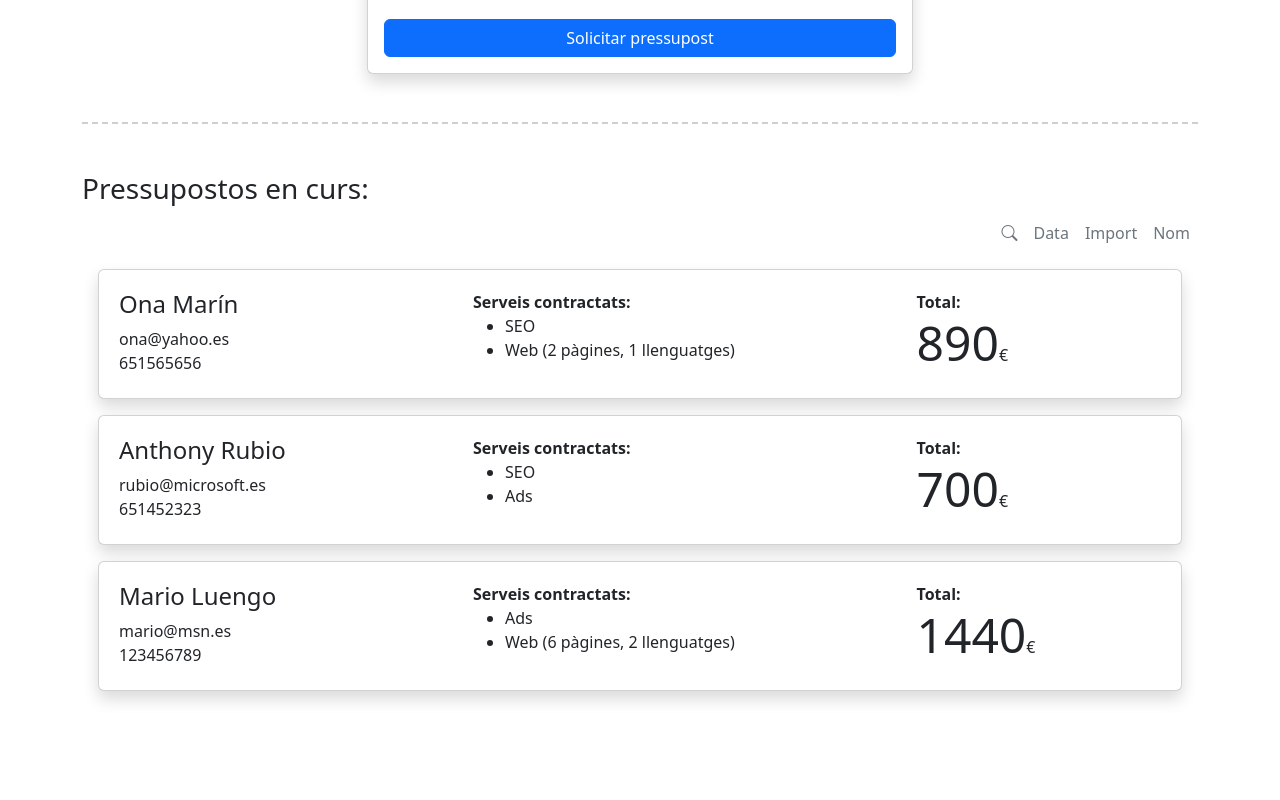
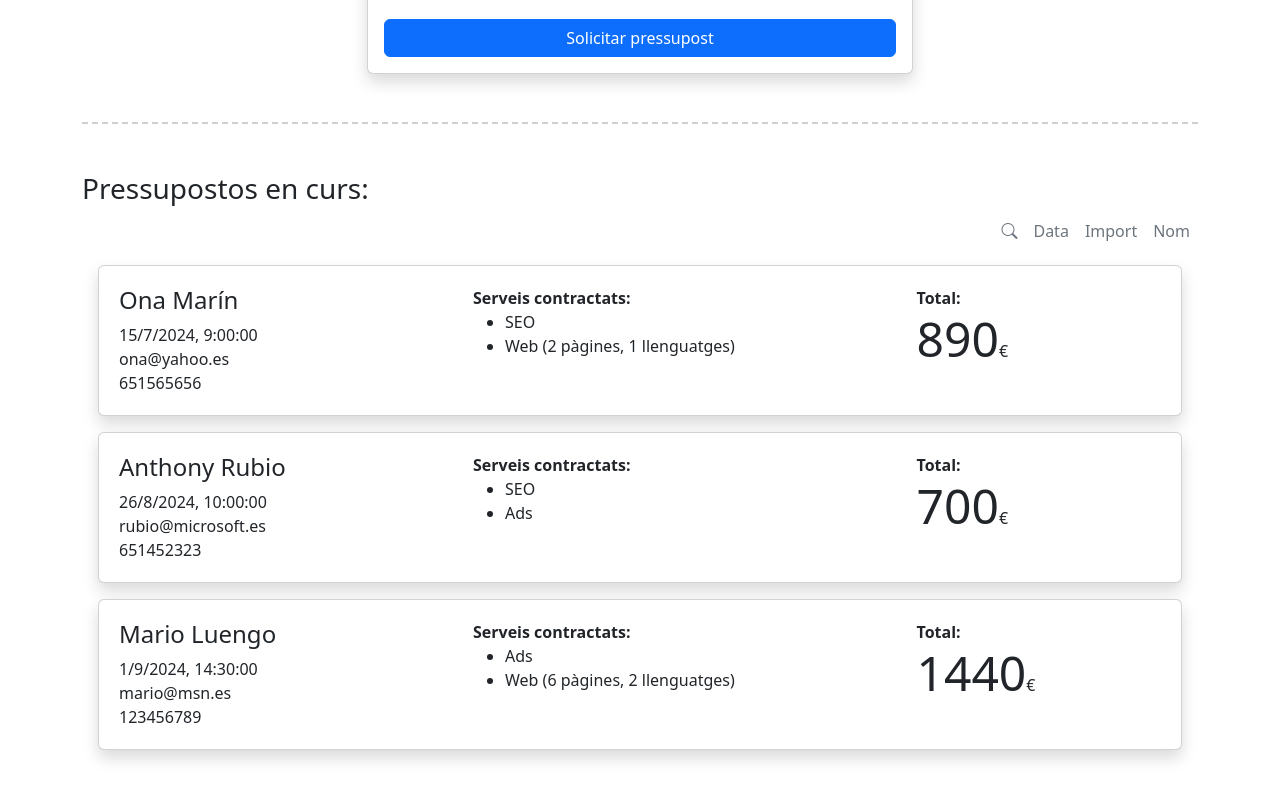
Before and after one commit to mmartincasas/Sprint-6, an Angular app: page / in a window 1280 px wide. Shown: the part 852-1652 px from the top of the page. Before the commit the page ends 1607 px from the top, so only its background shows below. Built offline with nearby package versions, Linux system fonts and the light colour scheme.

Commit message:
Added sort and filter by name (exercise 6 & 7)

```diff
--- a/src/app/components/budget-list/budget-list.component.html
+++ b/src/app/components/budget-list/budget-list.component.html
@@ -1,22 +1,35 @@
 
 <h3>Pressupostos en curs:</h3>
 
+
+<form [formGroup]="formSearch">
     <header class="d-flex flex-wrap justify-content-end">
-    <ul class="nav col-12 col-md-auto">
+        <ul class="nav align-items-center">
+
+                <a class="btn btn-nav-custom px-2 link-secondary col-12 col-md-auto">
+                    <div *ngIf="activeSearch; else onlySearchIcon">
+                        <div class="search-input position-relative">
+                            <input type="search" class="form-control form-control-sm ps-5" formControlName="search-name">
+                            <i class="bi bi-search position-absolute top-50 translate-middle-y search-icon" (click)="changeIconSearch()"></i>
+                        </div>
+                    </div>
+                    <ng-template #onlySearchIcon>
+                        <i class="bi bi-search" (click)="changeIconSearch()"></i>
+                    </ng-template>
+                </a>
+
             <li>
-            <a href="#" class="nav-link px-2 link-secondary"><i class="bi bi-search"></i></a>
+                <a class="btn btn-nav-custom px-2 link-secondary" (click)="budgetService.sortByDate()">Data</a>
             </li>
             <li>
-            <a href="#" class="nav-link px-2 link-secondary">Data</a>
+                <a class="btn btn-nav-custom px-2 link-secondary" (click)="budgetService.sortByTotalBudget()">Import</a>
             </li>
             <li>
-            <a href="#" class="nav-link px-2 link-secondary">Import</a>
-        </li>
-        <li>
-            <a href="#" class="nav-link px-2 link-secondary">Nom</a>
+                <a class="btn btn-nav-custom px-2 link-secondary" (click)="budgetService.sortByName()">Nom</a>
             </li>
         </ul>
     </header>
+</form>
 
 
 @if(budgetClients.length>0) {
@@ -29,8 +42,10 @@
                     <div class="col-md-3 m-1">
                         <h4 class="card-title">{{budgetClients[$index].name}}</h4>
                         <p class="card-text">
+                            {{budgetClients[$index].date.toLocaleString('es-ES', {hour12: false})}}<br>
                             {{budgetClients[$index].email}}<br>
                             {{budgetClients[$index].phone}}
+
                         </p>
                     </div>
                     <div class="col-md-4 m-1">
--- a/src/app/components/budget-list/budget-list.component.scss
+++ b/src/app/components/budget-list/budget-list.component.scss
@@ -0,0 +1,15 @@
+.btn-nav-custom {
+    border: 0;
+
+    &:hover {
+        color: #0e53de !important;
+    }
+
+    &:active {
+        font-weight: bold;
+    }
+}
+
+.search-icon {
+    right: 15px;
+ }
--- a/src/app/components/budget-list/budget-list.component.ts
+++ b/src/app/components/budget-list/budget-list.component.ts
@@ -1,27 +1,41 @@
-import { Component } from '@angular/core';
+import { Component, OnInit } from '@angular/core';
+import { CommonModule } from '@angular/common';
 import BudgetClient from '../../models/budgetClient';
 import { BudgetService } from '../../services/budget.service';
+import { FormBuilder, FormGroup, ReactiveFormsModule } from '@angular/forms';
 
 @Component({
   selector: 'app-budget-list',
   standalone: true,
-  imports: [],
+  imports: [CommonModule, ReactiveFormsModule],
   templateUrl: './budget-list.component.html',
   styleUrl: './budget-list.component.scss'
 })
-export class BudgetListComponent {
+export class BudgetListComponent implements OnInit {
 
   public budgetClients: BudgetClient [] = [];
+  public activeSearch: boolean = false;
+  public searchTerm: string = '';
 
-  constructor(protected budgetService: BudgetService){
+  public formSearch: FormGroup;
 
+  constructor(protected budgetService: BudgetService, private fb: FormBuilder){
     this.budgetClients = budgetService.budgetClients;
 
-    console.log(this.budgetClients);
+    this. formSearch = this.fb.group({
+      'search-name': ['']
+    });
+  }
 
+  ngOnInit(): void {
+    this.formSearch.get('search-name')?.valueChanges.subscribe(
+      value => { this.budgetClients = this.budgetService.filterByName(value) }
+    );
+  }
+
+  changeIconSearch(){
+    this.activeSearch = !this.activeSearch;
   }
 
 
-
-
 }
--- a/src/app/components/home/home.component.html
+++ b/src/app/components/home/home.component.html
@@ -154,7 +154,7 @@
 
                         @if(errorSubmitBudget){
                             <div class="row my-2">
-                                <small class="text-danger">No registrat. Revisa que les teves dades siguin correctes.</small>
+                                <small class="text-danger">No registrat. Revisa que el presupost i les teves dades siguin correctes.</small>
                             </div>
                         }
 
--- a/src/app/components/home/home.component.ts
+++ b/src/app/components/home/home.component.ts
@@ -80,7 +80,7 @@ export class HomeComponent implements OnInit {
 
     this.formClientBudget.markAllAsTouched();
 
-    if(this.formClientBudget.invalid){
+    if(this.formClientBudget.invalid||this.budget.totalBudget==0){
       this.submitBudget = false;
       this.errorSubmitBudget = true;
     }else{
@@ -89,6 +89,7 @@ export class HomeComponent implements OnInit {
         name: this.formClientBudget.get('name')?.value,
         phone: this.formClientBudget.get('phone')?.value,
         email: this.formClientBudget.get('email')?.value,
+        date: new Date(),
         hiredServices: this.budget
       }
 
--- a/src/app/models/budgetClient.ts
+++ b/src/app/models/budgetClient.ts
@@ -4,5 +4,6 @@ export default interface BudgetClient {
     name: string,
     phone: string,
     email: string,
+    date: Date,
     hiredServices: Budget
 }
--- a/src/app/services/budget.service.ts
+++ b/src/app/services/budget.service.ts
@@ -19,6 +19,7 @@ export class BudgetService {
       name: 'Ona Marín',
       phone: '651565656',
       email: 'ona@yahoo.es',
+      date: new Date('2024-07-15T09:00:00Z'),
       hiredServices: {
         seo: true,
         ads: false,
@@ -33,6 +34,7 @@ export class BudgetService {
       name: 'Anthony Rubio',
       phone: '651452323',
       email: 'rubio@microsoft.es',
+      date: new Date('2024-08-26T10:00:00Z'),
       hiredServices: {
         seo: true,
         ads: true,
@@ -47,6 +49,7 @@ export class BudgetService {
       name: 'Mario Luengo',
       phone: '123456789',
       email: 'mario@msn.es',
+      date: new Date('2024-09-01T14:30:00Z'),
       hiredServices: {
         seo: false,
         ads: true,
@@ -102,4 +105,44 @@ export class BudgetService {
   }
 
 
+  sortByDate(){
+
+    return this.budgetClients.sort((a,b) =>
+      a.date.getTime() - b.date.getTime()
+    );
+
+  }
+
+  sortByTotalBudget(){
+
+    return this.budgetClients.sort((a,b) =>
+      a.hiredServices.totalBudget - b.hiredServices.totalBudget
+    );
+
+  }
+
+  sortByName(){
+
+    return this.budgetClients.sort((a,b) =>
+      a.name.localeCompare(b.name)
+    );
+
+  }
+
+
+  filterByName(value: string) {
+
+    if (!value) {
+      return this.budgetClients;
+    }
+
+    const filteredClients = this.budgetClients.filter(client =>
+      client.name.toLowerCase().includes(value.toLowerCase())
+    );
+
+    return filteredClients;
+  }
+
+
+
 }
```
Lines whose indentation alone changed are shown as unchanged.
